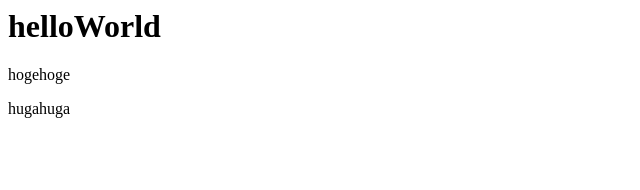
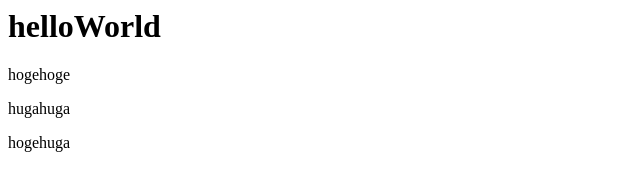
Before and after one commit to mistral7/mstrl, a plain HTML site: page public_html/index.html in a window 1280 px wide. Shown: the full height of the page, 0-640 px from the left. Drawn offline with Linux system fonts and the light colour scheme.

Commit message:
add hogehuga

```diff
--- a/public_html/index.html
+++ b/public_html/index.html
@@ -1,3 +1,4 @@
 <h1>helloWorld</h1>
 <p>hogehoge</p>
 <p>hugahuga</p>
+<p>hogehuga</p>
```
